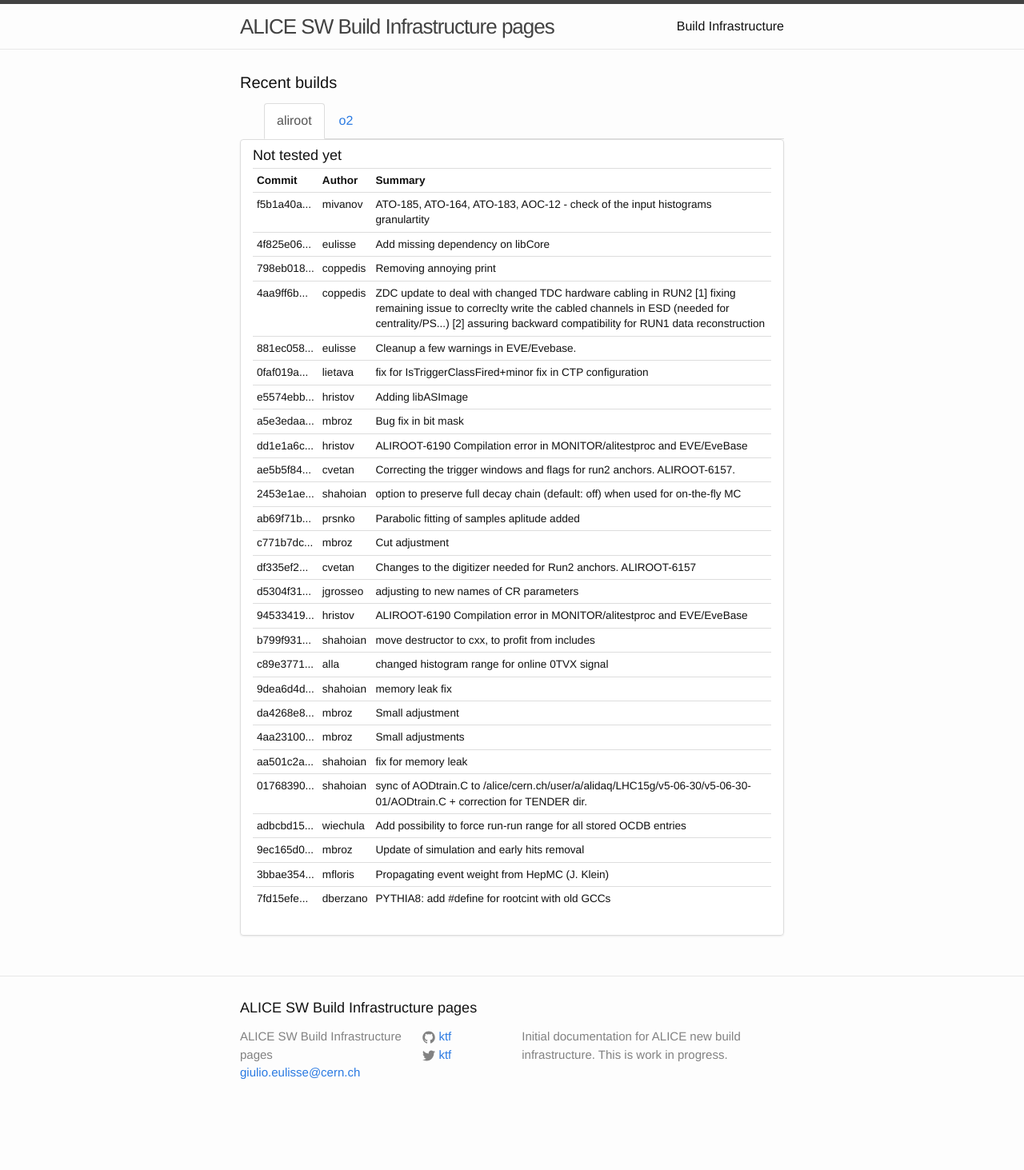
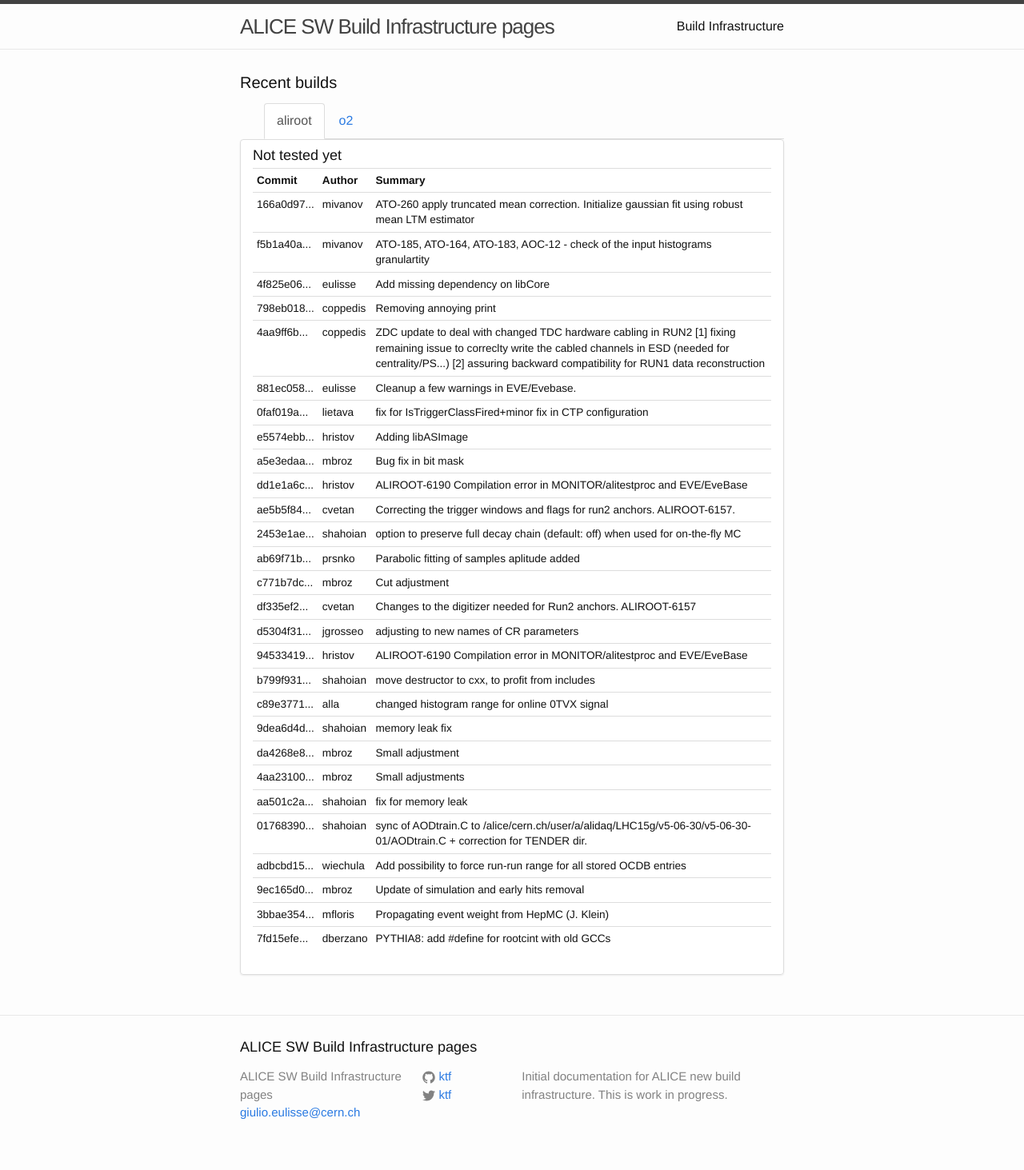
Before and after one commit to alisw/alisw.github.io, a Jekyll site: the page built from index.html, in a window 1280 px wide. Shown: the whole page at 80% size. Built offline with Jekyll 4.4.1, drawn with Linux system fonts in a browser that asks for light colours; nearby versions of some CDN libraries; before the commit the page ends 1413 px from its top, so only the background shows below that.

Commit message:
Updated results.

```diff
--- a/_data/commits-aliroot-master.yaml
+++ b/_data/commits-aliroot-master.yaml
@@ -1,3 +1,8 @@
+-
+ commit: "166a0d97b3030171af502d3e1e63a6847659f6c7"
+ message: >-
+    ATO-260 apply truncated mean correction. Initialize gaussian fit using robust mean LTM estimator
+ author: !!str mivanov
 -
  commit: "f5b1a40a2e305df02656a6e187cdf80446cf52f1"
  message: >-
```
